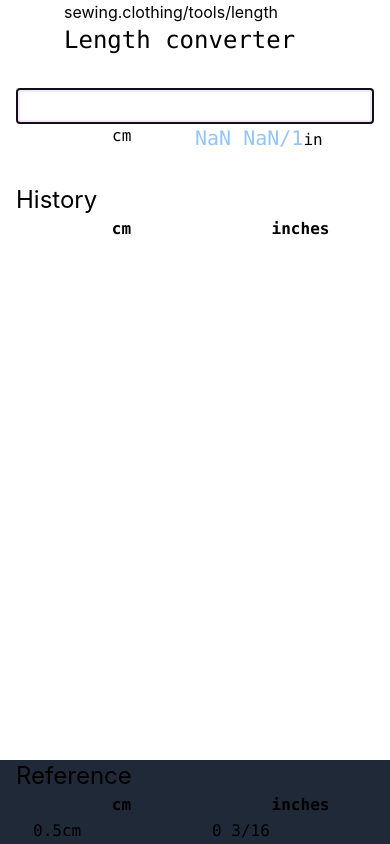
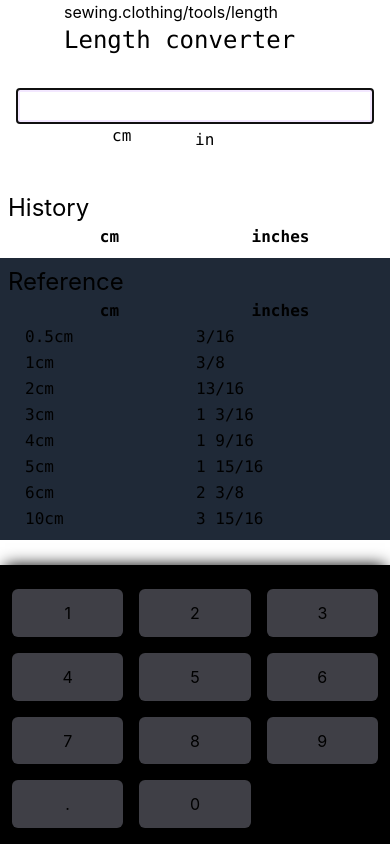
Before and after one commit to ZachGawlik/sewing-clothing, a Next.js app: page /tools/length/MetricApp in a window 390 px wide. Shown: the top 844 px of the page. Built offline with nearby package versions, Linux system fonts and the light colour scheme.

Commit message:
feat(length): implement first-pass mobile keyboard

```diff
--- /dev/null
+++ b/jest.setup.js
@@ -0,0 +1,2 @@
+// jest.setup.js
+import '@testing-library/jest-dom/extend-expect';
--- a/pages/tools/length/MetricApp.tsx
+++ b/pages/tools/length/MetricApp.tsx
@@ -1,9 +1,84 @@
-// import { css } from '@emotion/react';
 import * as React from 'react';
+import cx from 'classnames';
+import { css } from '@emotion/react';
 import Link from 'next/link';
 import { debounce } from 'utils';
+import { useAppHeight } from 'utils/hooks';
 
-function reduceFraction(numerator: number, denominator: number) {
+enum ConversionType {
+  fromInch = 'fromInch',
+  fromCm = 'fromCm',
+}
+
+/* Mobile keyboard area */
+const MobileKeySet = {
+  [ConversionType.fromInch]: [
+    '1',
+    '2',
+    '3',
+    '4',
+    '5',
+    '6',
+    '7',
+    '8',
+    '9',
+    'space',
+    '0',
+    '/',
+  ],
+  [ConversionType.fromCm]: [
+    '1',
+    '2',
+    '3',
+    '4',
+    '5',
+    '6',
+    '7',
+    '8',
+    '9',
+    '.',
+    '0',
+  ],
+};
+
+const mobileKeyDuration = 200;
+const MobileKey = ({
+  value,
+  onClick,
+}: {
+  value: string;
+  onClick: (key: string) => void;
+}) => {
+  const [clicked, setClicked] = React.useState<boolean>(false);
+  const debounceUnclick = React.useMemo(
+    () => debounce(() => setClicked(false), mobileKeyDuration),
+    []
+  );
+
+  return (
+    <div
+      css={css`
+        transition: ${clicked ? '0ms' : `${mobileKeyDuration}ms`}
+          background-color ease-out;
+      `}
+      className={cx(
+        'flex justify-center items-center rounded-md bg-zinc-700 shadow-md',
+        { 'bg-zinc-500': clicked }
+      )}
+      onClick={() => {
+        setClicked(true);
+        onClick(value);
+        debounceUnclick();
+      }}
+    >
+      <span>{value}</span>
+    </div>
+  );
+};
+
+/* Rest */
+
+export function reduceFraction(numerator: number, denominator: number) {
   function getGcd(a: number, b: number): number {
     return b ? getGcd(b, a % b) : a;
   }
@@ -13,13 +88,10 @@ function reduceFraction(numerator: number, denominator: number) {
 
 /*
 TODOS:
- * Enable decimal
- * Support cm input like "1.5"cm
- * Have 5/8s or 1/16s option
+ * 61cm is reporting 24 0/1in . shouldnt show fraction
+ * Have 1/8s or 1/16s option
  * Commit history to localstorage
   Inch -> cm input.
- * TODO: I should remove inputMode when inputting imperial
- * Mobile. How to deal with keyboard
  * Design. For all sizes.
  * ? Table as second "page" with input page as 100vh?
  * 		Or only displaying together for large-enough resolutions.. if I figure out design that isn't clunky
@@ -28,28 +100,42 @@ TODOS:
 */
 
 const parseToCm = (strInput: string) => {
-  // TODO: strip a-z, etc.
   return parseFloat(parseFloat(strInput.trim()).toFixed(2));
 };
 
-enum INCH_RESULT_FORMATS {
+export enum INCH_RESULT_FORMATS {
   SIXTEENTHS = 'SIXTEENTHS',
   EIGHTHS = 'EIGHTHS',
 }
 
 const cmToInchDecimal = (cmDecimal: number) => cmDecimal / 2.54;
-const inchDecimalToHuman = (
+
+const decimalToFraction = (inchDecimal: number, precision: number) => {
+  const whole = Math.floor(inchDecimal);
+  const initialNumerator = Math.round((inchDecimal % 1) * precision);
+  if (initialNumerator === 0) {
+    return { whole, numerator: 0, denominator: precision };
+  } else if (initialNumerator === precision) {
+    return { whole: whole + 1, numerator: 0, denominator: precision };
+  }
+
+  const [numerator, denominator] = reduceFraction(initialNumerator, precision);
+  return { whole, numerator, denominator };
+};
+export const decimalToFractionStr = (
   inchDecimal: number,
   format: INCH_RESULT_FORMATS
 ) => {
-  const sixteenths = Math.round(inchDecimal / (1 / 16));
-  const [numerator, denominator] = reduceFraction(sixteenths, 16);
-  const whole = Math.floor(numerator / denominator);
-  if (format === INCH_RESULT_FORMATS.EIGHTHS && denominator === 16) {
-    return 'todo implement eightssssssss';
-    // return `${whole} ${numerator - whole * denominator}/${denominator}`;
+  const { whole, numerator, denominator } = decimalToFraction(
+    inchDecimal,
+    format === INCH_RESULT_FORMATS.EIGHTHS ? 8 : 16
+  );
+  if (numerator === 0) {
+    return `${whole}`;
+  } else if (whole === 0) {
+    return `${numerator}/${denominator}`;
   }
-  return `${whole} ${numerator - whole * denominator}/${denominator}`;
+  return `${whole} ${numerator}/${denominator}`;
 };
 
 const CM_TABLE = [0.5, 1, 2, 3, 4, 5, 6, 10];
@@ -79,7 +165,8 @@ const InputTable = ({
   cmValues: Array<number>;
   inchResultFormat: INCH_RESULT_FORMATS;
 }) => (
-  <table className="font-mono table-fixed container mx-4">
+  <div className="px-4">
+    <table className="font-mono table-fixed w-full">
       <thead>
         <tr>
           <th>cm</th>
@@ -91,19 +178,29 @@ const InputTable = ({
           <tr key={index}>
             <td className="w-1/2">{cmDecimal}cm</td>
             <td className="w-1/2">
-            {inchDecimalToHuman(cmToInchDecimal(cmDecimal), inchResultFormat)}
+              {decimalToFractionStr(
+                cmToInchDecimal(cmDecimal),
+                inchResultFormat
+              )}
             </td>
           </tr>
         ))}
       </tbody>
     </table>
+  </div>
 );
 
 const MetricApp = () => {
+  useAppHeight();
+
   const textInput = React.useRef<HTMLInputElement>(null);
   React.useEffect(() => {
     textInput.current?.focus();
   }, []);
+
+  const [conversionType, setConversionType] = React.useState(
+    ConversionType.fromCm
+  );
 
   React.useEffect(() => {
     const onKeyDown = (e: KeyboardEvent) => {
@@ -111,6 +208,8 @@ const MetricApp = () => {
       if (e.key.match(/(\d\.)/)) {
         textInput.current?.focus();
       }
+      // TODO: potentially have it update state even for mobile
+      // could be handy in weird cases of ipad-with-keyboard or windows hybrids
     };
     document.addEventListener('keydown', onKeyDown);
     return () => {
@@ -131,22 +230,35 @@ const MetricApp = () => {
   const debouncedCreateEntry = React.useMemo(
     () =>
       debounce((newValue: number) => {
-        console.log(newValue);
         dispatchCmInputHistory({ type: 'add', payload: newValue });
         setCmInput('');
-      }, 2000),
+      }, 1500),
     []
   );
 
   const latestInput = cmInput || cmInputHistory[0]?.toString();
 
   return (
-    <div>
+    <div
+      className="flex flex-col"
+      css={css`
+        height: 100vh;
+        height: var(--app-height);
+      `}
+    >
+      <div
+        className="overflow-y-scroll"
+        css={css`
+          height: 67%;
+        `}
+      >
         <div
           className="px-4"
-        css={{
-          minHeight: '90vh',
-        }}
+          css={css`
+            @media (min-width: 768px) {
+              min-height: 30vh;
+            }
+          `}
         >
           <div className="mb-8 px-12">
             <div className="border-dashed">
@@ -162,8 +274,12 @@ const MetricApp = () => {
           </div>
           <form autoComplete="off">
             <div>
-            {/* text-lg is necessary to prevent ios zooming on focus */}
               <input
+                css={css`
+                  @media (pointer: coarse) {
+                    display: none;
+                  }
+                `}
                 className="px-2 border-4 border-purple-100 border-solid text-lg container bg-transparent"
                 type="text"
                 inputMode="decimal"
@@ -191,8 +307,9 @@ const MetricApp = () => {
             </p>
             <p className="flex-1">
               <span className="text-xl text-blue-300">
-              {latestInput !== 'NaN' &&
-                inchDecimalToHuman(
+                {!latestInput
+                  ? ''
+                  : decimalToFractionStr(
                       cmToInchDecimal(parseFloat(latestInput)),
                       inchResultFormat
                     )}
@@ -200,18 +317,52 @@ const MetricApp = () => {
               in
             </p>
           </div>
-        <div className="mb-8">
+        </div>
+        <div className="flex flex-wrap">
+          <div className="p-2 w-full sm:w-1/2">
             <h3 className="text-2xl">History</h3>
             <InputTable
               cmValues={!cmInput ? cmInputHistory.slice(1) : cmInputHistory}
               inchResultFormat={inchResultFormat}
             />
           </div>
+          <div className="bg-gray-800 p-2 w-full sm:w-1/2">
+            <h3 className="text-2xl">Reference</h3>
+            <InputTable
+              cmValues={CM_TABLE}
+              inchResultFormat={inchResultFormat}
+            />
           </div>
-      <div className="bg-gray-800">
-        <div className="px-4">
-          <h3 className="text-2xl">Reference</h3>
-          <InputTable cmValues={CM_TABLE} inchResultFormat={inchResultFormat} />
+        </div>
+      </div>
+      <div
+        className="shrink-0 bg-black flex flex-col touch-none"
+        css={css`
+          height: 33%;
+          padding-bottom: env(safe-area-inset-bottom, 50px);
+
+          z-index: 1; /* must be set for shadow to display */
+          box-shadow: 0px -5px 15px -5px black;
+          @media (pointer: fine) {
+            display: none;
+          }
+        `}
+      >
+        <div className="">{`CM -> Inch`}.</div>
+        <div className="h-full select-none pb-4 px-3">
+          <div className="grid grid-cols-3 grid-rows-4 h-full gap-4">
+            {MobileKeySet[conversionType].map((key: string) => (
+              <MobileKey
+                key={key}
+                value={key}
+                onClick={(newKey: string) => {
+                  const newCmInput = `${cmInput}${newKey}`;
+                  setCmInput(newCmInput);
+                  debouncedCreateEntry(parseToCm(newCmInput));
+                }}
+              />
+            ))}
+          </div>
         </div>
       </div>
     </div>
--- a/pages/tools/length/index.tsx
+++ b/pages/tools/length/index.tsx
@@ -7,10 +7,8 @@ const MetricPage: NextPage = () => {
     <div>
       <Head>
         <title>Metric Imperial Converter - Inches and Centimeters</title>
-        <meta
-          name="description"
-          content="Sewing tools - Metric Imperial length converter"
-        />
+        <meta name="description" content="Sewing length converter, cm & inch" />
+        <meta name="theme-color" content="rgb(17,24,39)" />
       </Head>
       <main className="bg-gray-900 text-white min-h-screen">
         <MetricApp />
--- /dev/null
+++ b/utils/hooks.ts
@@ -0,0 +1,14 @@
+import * as React from 'react';
+
+export const useAppHeight = () => {
+  React.useEffect(() => {
+    const setAppHeight = () => {
+      const doc = document.documentElement;
+      doc.style.setProperty('--app-height', `${window.innerHeight}px`);
+    };
+    setAppHeight();
+    window.addEventListener('resize', setAppHeight);
+
+    return window.addEventListener('resize', setAppHeight);
+  }, []);
+};
```
Also changed, not shown: jest.config.js (added, +36 -0 lines), 2 other files (tests, documents, lock files or other folders). Lines whose indentation alone changed are shown as unchanged.
